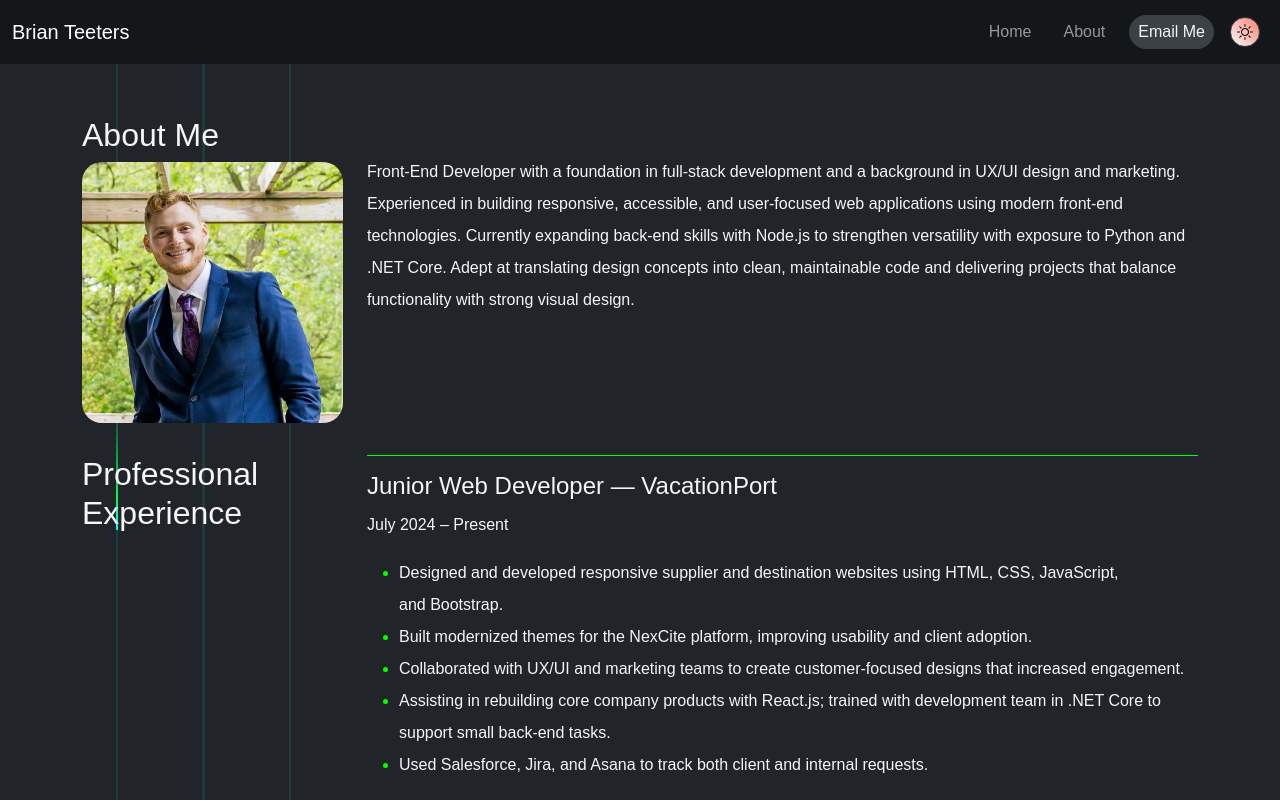
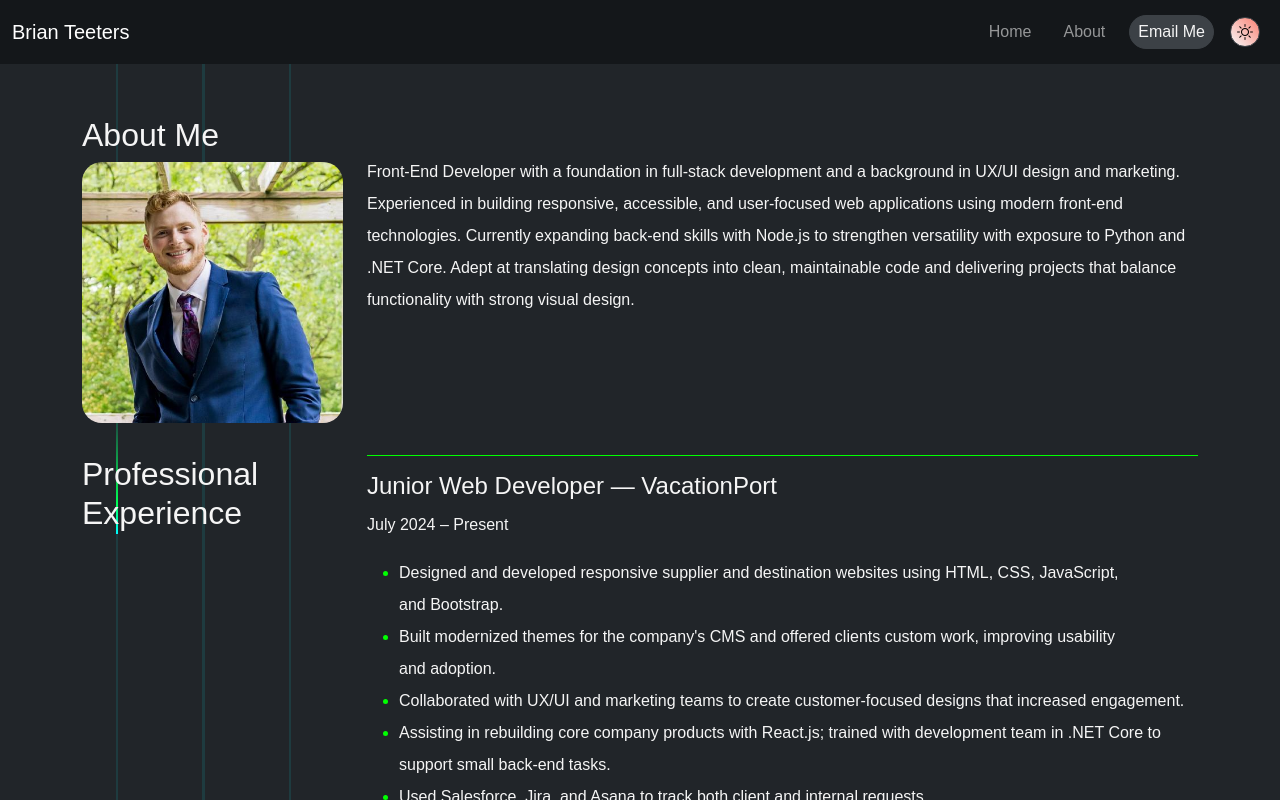
Before and after one commit to Bateeters/BrianTeetersPortfolio, a React (Vite) app in the folder portfolio/: page /about in a window 1280 px wide. Shown: the top 800 px of the page. Built offline with nearby package versions, Linux system fonts and the light colour scheme.

Commit message:
updated resume

```diff
--- a/portfolio/src/js/resume.js
+++ b/portfolio/src/js/resume.js
@@ -9,7 +9,7 @@ export const resume = [
         date: "July 2024 – Present",
         bullets: [
           "Designed and developed responsive supplier and destination websites using HTML, CSS, JavaScript, and Bootstrap.",
-          "Built modernized themes for the NexCite platform, improving usability and client adoption.",
+          "Built modernized themes for the company's CMS and offered clients custom work, improving usability and adoption.",
           "Collaborated with UX/UI and marketing teams to create customer-focused designs that increased engagement.",
           "Assisting in rebuilding core company products with React.js; trained with development team in .NET Core to support small back-end tasks.",
           "Used Salesforce, Jira, and Asana to track both client and internal requests."
```
Also changed, not shown: 1 other file (tests, documents, lock files or other folders).
